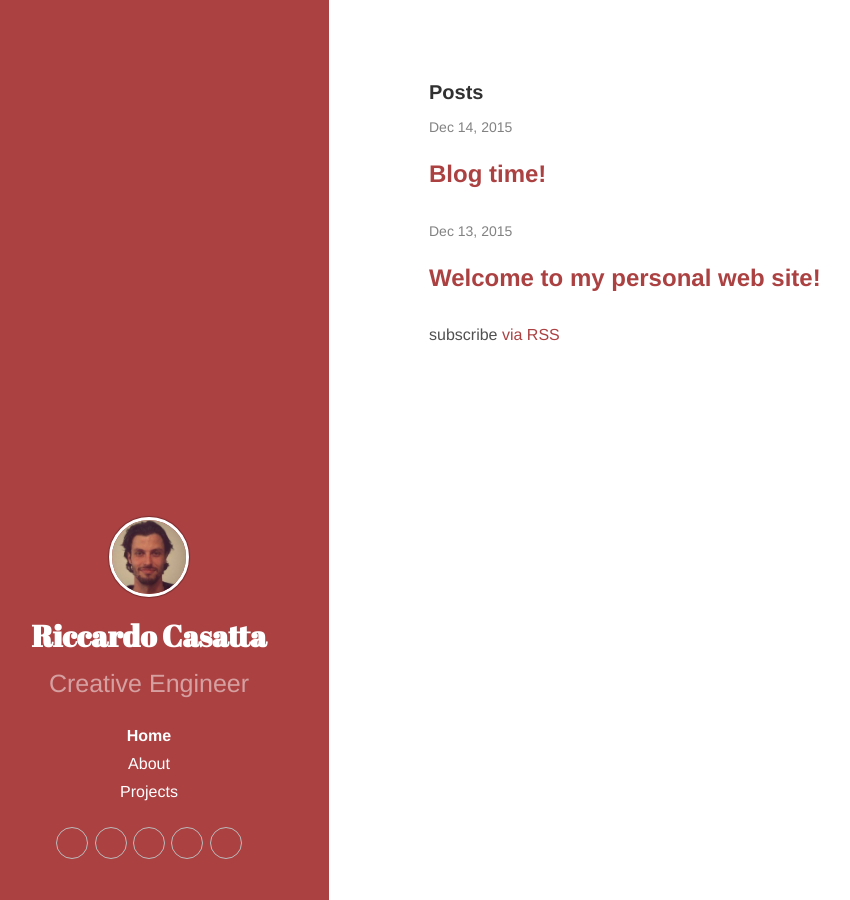
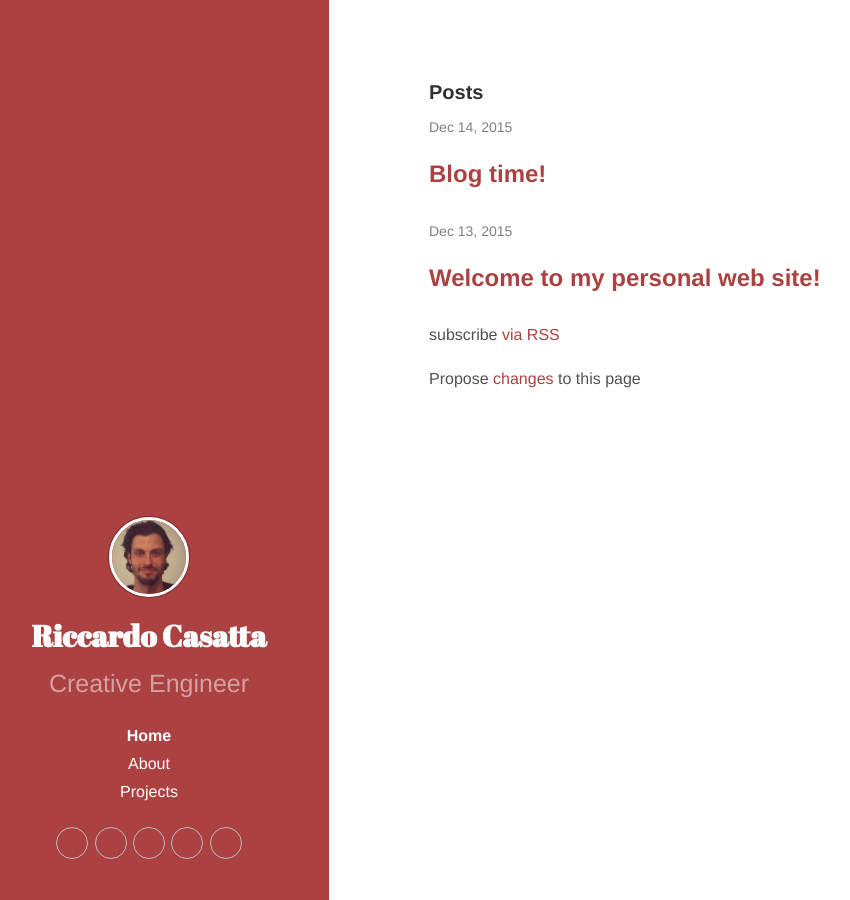
Before and after one commit to RCasatta/riccardo.casatta.it, a Jekyll site: the page built from index.html, in a window 1280 px wide. Shown: the whole page, without its empty margins (31-881 px from the left). Built offline with Jekyll 4.4.1, drawn with Linux system fonts in a browser that asks for light colours; some web fonts are replaced.

Commit message:
Adding propose changes

```diff
--- a/_config.yml
+++ b/_config.yml
@@ -16,4 +16,5 @@ github_username:  RCasatta
 
 
 github:
-  repo:           https://github.com/RCasatta/rcasatta.github.io
+  repo: https://github.com/RCasatta/rcasatta.github.io
+  editpost: https://github.com/RCasatta/rcasatta.github.io/edit/master/
--- a/_layouts/default.html
+++ b/_layouts/default.html
@@ -9,6 +9,8 @@
 
     <div class="content container">
       {{ content }}
+
+      <div>Propose <a href="{{ site.github.editpost }}{{ page.path }}">changes</a> to this page</div>
     </div>
 
     {% include footer.html %}
--- a/_layouts/post.html
+++ b/_layouts/post.html
@@ -23,3 +23,5 @@ layout: default
     {% endfor %}
   </ul>
 </div>
+
+Propose <a href="{{ site.github.editpost }}{{ page.path }}">changes</a> to this page
```
